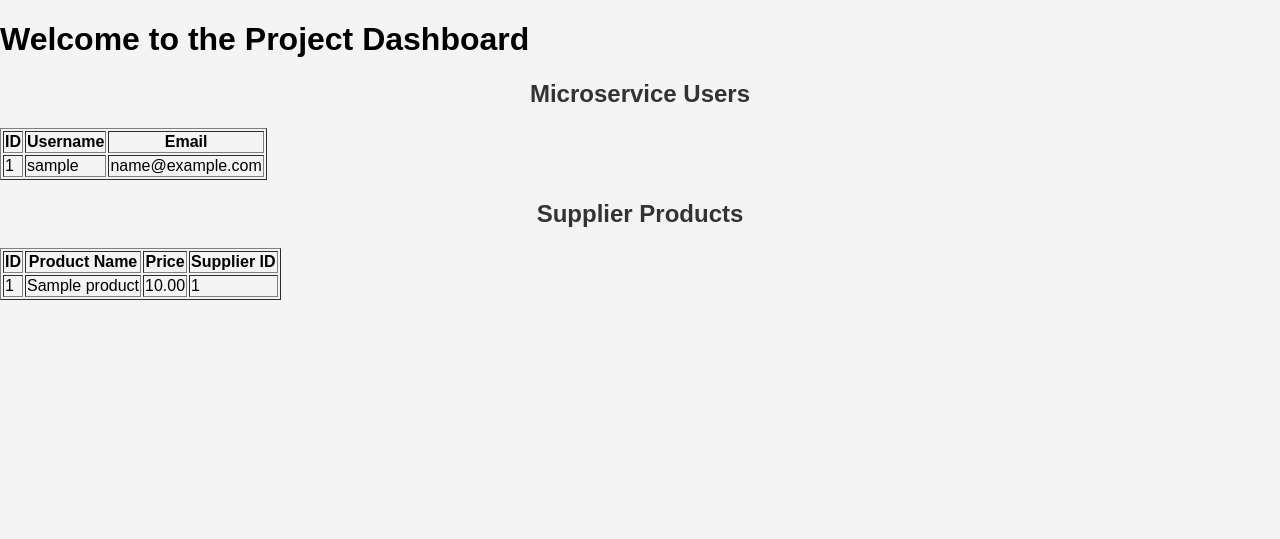
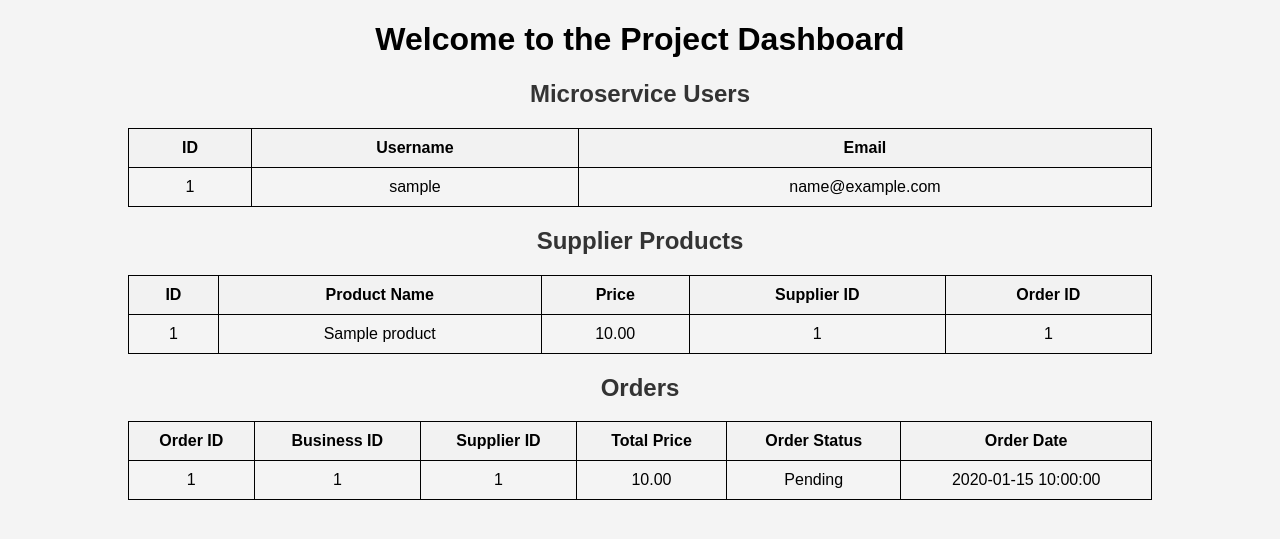
Before and after one commit to StefanDelgado/HelioHostServer, a PHP site: page /StockRoute_Microservice_API/index.php in a window 1280 px wide. Shown: the top 539 px of the page. Run offline with PHP 8.4, Linux system fonts and the light colour scheme; tables that the repository leaves empty hold one stand-in row (values such as "Sample post").

Commit message:
Update index.php

```diff
--- a/StockRoute_Microservice_API/index.php
+++ b/StockRoute_Microservice_API/index.php
@@ -12,9 +12,20 @@ function getMicroserviceUsers($conn) {
     return $result->fetch_all(MYSQLI_ASSOC);
 }
 
-// Function to fetch all Supplier Products
+// Function to fetch all Supplier Products with Order ID
 function getSupplierProducts($conn) {
-    $sql = "SELECT product_id, name, price, supplier_id FROM products";
+    $sql = "SELECT p.product_id, p.name, p.price, p.supplier_id, oi.order_id FROM products p
+            LEFT JOIN order_items oi ON p.product_id = oi.product_id";
+    $result = $conn->query($sql);
+    if (!$result) {
+        die("Query Failed: " . $conn->error);
+    }
+    return $result->fetch_all(MYSQLI_ASSOC);
+}
+
+// Function to fetch all Orders
+function getOrders($conn) {
+    $sql = "SELECT order_id, business_id, supplier_id, total_price, order_status, order_date FROM orders";
     $result = $conn->query($sql);
     if (!$result) {
         die("Query Failed: " . $conn->error);
@@ -24,6 +35,7 @@ function getSupplierProducts($conn) {
 
 $users = getMicroserviceUsers($conn);
 $products = getSupplierProducts($conn);
+$orders = getOrders($conn);
 ?>
 
 <!DOCTYPE html>
@@ -33,12 +45,31 @@ $products = getSupplierProducts($conn);
     <meta name="viewport" content="width=device-width, initial-scale=1.0">
     <title>Project Dashboard</title>
     <link rel="stylesheet" href="styles/main.css">
+    <style>
+        body {
+            text-align: center;
+            font-family: Arial, sans-serif;
+        }
+        table {
+            margin: 0 auto;
+            border-collapse: collapse;
+            width: 80%;
+        }
+        th, td {
+            border: 1px solid black;
+            padding: 10px;
+            text-align: center;
+        }
+        th {
+            background-color: #f2f2f2;
+        }
+    </style>
 </head>
 <body>
     <h1>Welcome to the Project Dashboard</h1>
 
     <h2>Microservice Users</h2>
-    <table border="1">
+    <table>
         <tr>
             <th>ID</th>
             <th>Username</th>
@@ -54,12 +85,13 @@ $products = getSupplierProducts($conn);
     </table>
 
     <h2>Supplier Products</h2>
-    <table border="1">
+    <table>
         <tr>
             <th>ID</th>
             <th>Product Name</th>
             <th>Price</th>
             <th>Supplier ID</th>
+            <th>Order ID</th>
         </tr>
         <?php foreach ($products as $product): ?>
         <tr>
@@ -67,6 +99,29 @@ $products = getSupplierProducts($conn);
             <td><?= $product['name'] ?></td>
             <td><?= $product['price'] ?></td>
             <td><?= $product['supplier_id'] ?></td>
+            <td><?= $product['order_id'] ?? 'N/A' ?></td>
+        </tr>
+        <?php endforeach; ?>
+    </table>
+
+    <h2>Orders</h2>
+    <table>
+        <tr>
+            <th>Order ID</th>
+            <th>Business ID</th>
+            <th>Supplier ID</th>
+            <th>Total Price</th>
+            <th>Order Status</th>
+            <th>Order Date</th>
+        </tr>
+        <?php foreach ($orders as $order): ?>
+        <tr>
+            <td><?= $order['order_id'] ?></td>
+            <td><?= $order['business_id'] ?></td>
+            <td><?= $order['supplier_id'] ?></td>
+            <td><?= $order['total_price'] ?></td>
+            <td><?= $order['order_status'] ?></td>
+            <td><?= $order['order_date'] ?></td>
         </tr>
         <?php endforeach; ?>
     </table>
```
